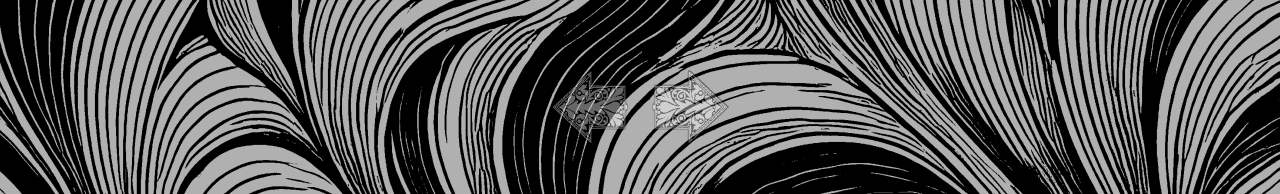
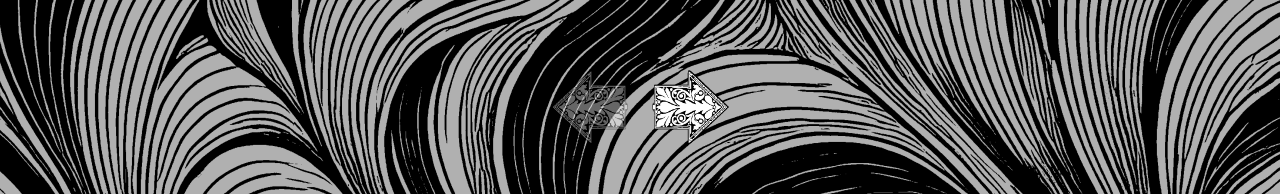
Before and after one commit to stef-zaimis/taxa, a SvelteKit app in the folder frontend/: page /quiz/1 in a window 1280 px wide. Shown: the part 604-798 px from the top of the page. Built offline with nearby package versions, Linux system fonts and the light colour scheme.

Commit message:
Making a few specific tweaks for the user testing

```diff
--- a/frontend/src/app.css
+++ b/frontend/src/app.css
@@ -1,3 +1,11 @@
+@font-face {
+    font-family: 'OldNewspaperTypes';
+    src: url('/fonts/OldNewspaperTypes.ttf') format('truetype');
+    font-weight: normal;
+    font-style: normal;
+    font-display: swap;
+}
+
 @import 'tailwindcss';
 @plugin '@tailwindcss/forms';
 
--- a/frontend/src/routes/quiz/+page.svelte
+++ b/frontend/src/routes/quiz/+page.svelte
@@ -69,13 +69,6 @@
 </script>
 
 <style>
-	@font-face {
-		font-family: 'OldNewspaperTypes';
-		src: url('/fonts/OldNewspaperTypes.ttf') format('truetype');
-		font-weight: normal;
-		font-style: normal;
-	}
-
 	h1, body {
 		color: #ccc;
 		font-family: 'OldNewspaperTypes', serif;
--- a/frontend/src/routes/quiz/[sessionId]/+page.svelte
+++ b/frontend/src/routes/quiz/[sessionId]/+page.svelte
@@ -607,7 +607,7 @@
 			<button class="nav-button back" disabled>
 				<img src="/quiz/left_arrow.webp" />
 			</button>
-			<button class="nav-button forward" on:click={handleNextClick} disabled={loading || !selectedAnswer}>
+			<button class="nav-button forward" on:click={handleNextClick} disabled={loading}>
 				<img src="/quiz/right_arrow.webp" />
 			</button>
 		</div>
```
Also changed, not shown: 1 other file (tests, documents, lock files or other folders).
